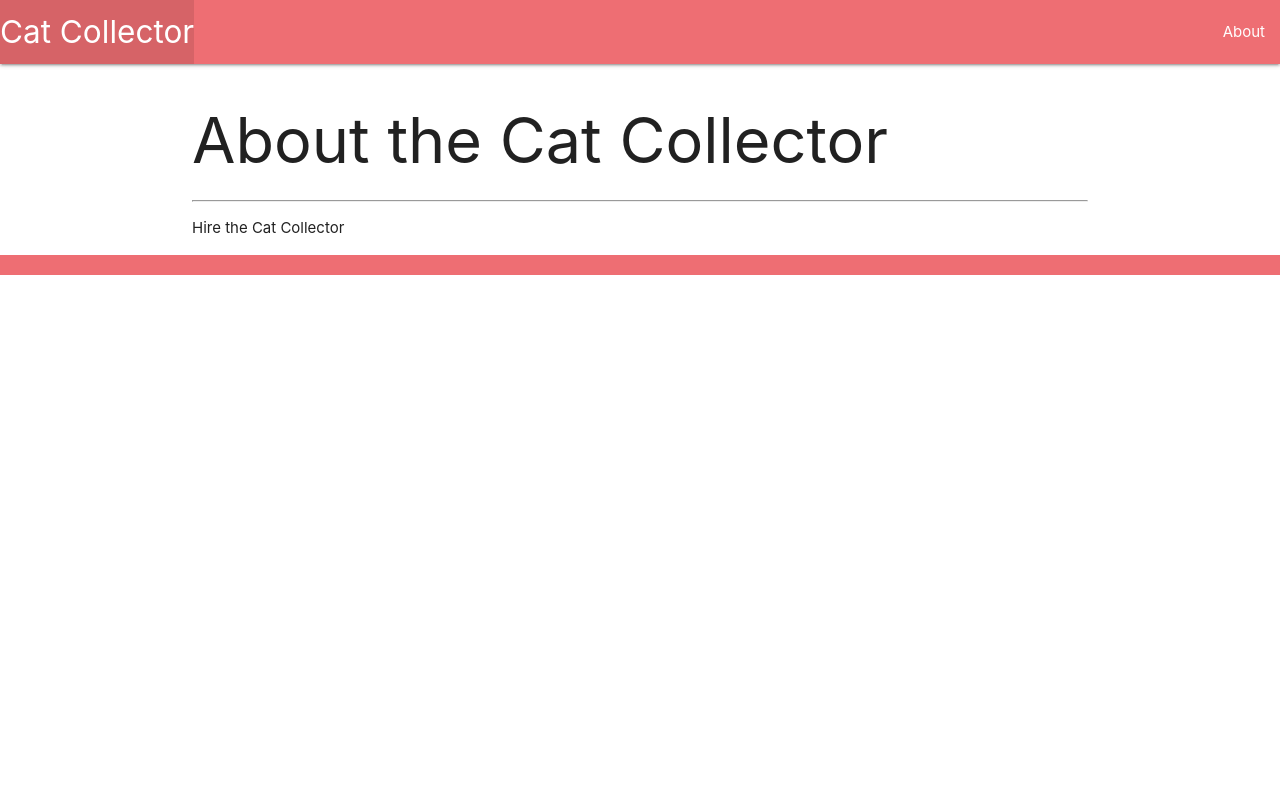
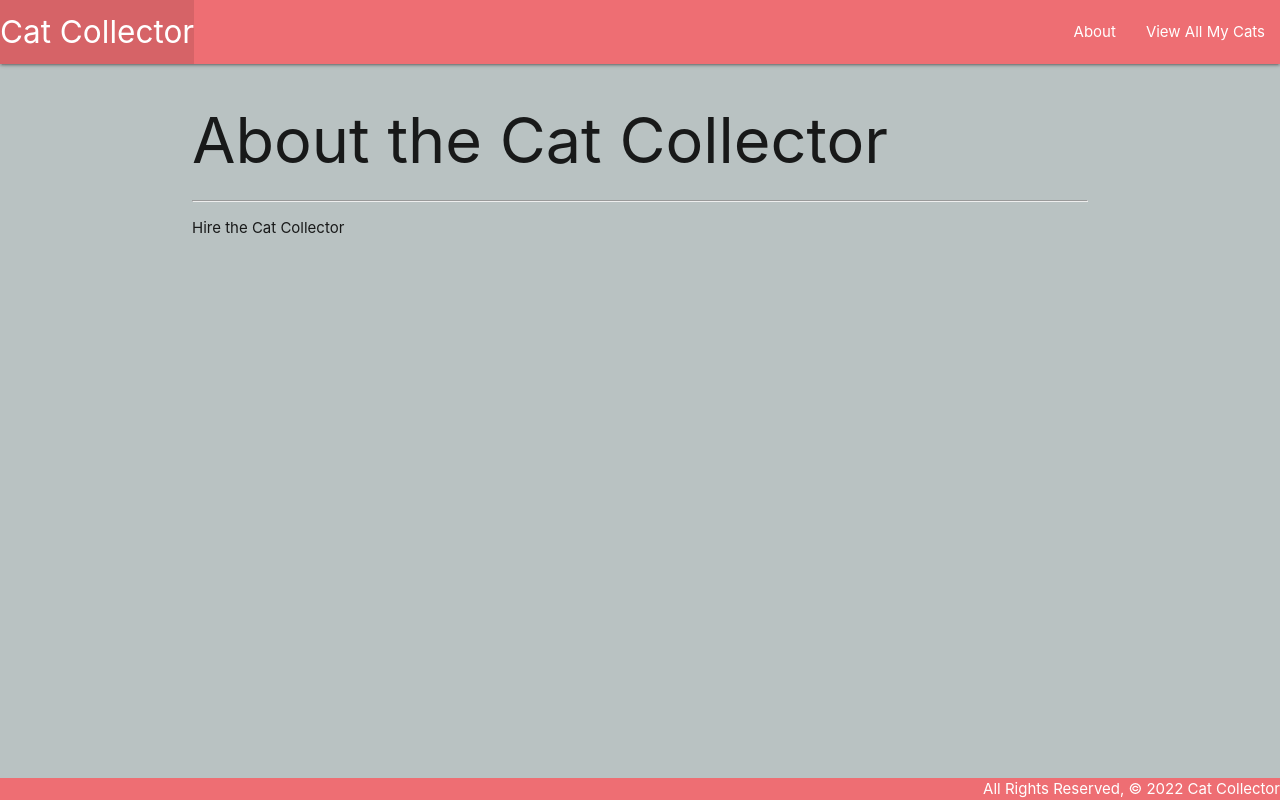
Before and after one commit to LilaNawar/p3assessment, a Django app: page /about/ in a window 1280 px wide. Run offline with Django 4.2, Linux system fonts and the light colour scheme.

Commit message:
Cat Collector checkpoint 02

```diff
--- /dev/null
+++ b/main_app/static/css/style.css
@@ -0,0 +1,15 @@
+body{
+    background-color: rgb(185, 194, 194);
+    display: flex;
+    min-height: 100vh;
+    flex-direction: column;
+}
+
+main {
+    flex: 1 0 auto;
+}
+
+footer.page-footer {
+    padding-top: 0;
+    text-align: right;
+}
--- a/main_app/templates/base.html
+++ b/main_app/templates/base.html
@@ -1,3 +1,4 @@
+{% load static %}
 <!DOCTYPE html>
 <html lang="en">
   <head>
@@ -9,6 +10,7 @@
       rel="stylesheet"
       href="https://cdnjs.cloudflare.com/ajax/libs/materialize/1.0.0/css/materialize.min.css"
     />
+    <link rel="stylesheet" type="text/css" href="{% static 'css/style.css' %}">
   </head>
   <body>
     <header class="navbar-fixed">
@@ -24,6 +26,10 @@
             <li>
               <a href="/about">About</a>
             </li>
+            <li>
+                <a href="/cats">View All My Cats</a>
+            </li>
+
           </ul>
         </div>
       </nav>
--- a/main_app/urls.py
+++ b/main_app/urls.py
@@ -4,4 +4,5 @@
 urlpatterns = [
     path('', views.home, name="home"),
     path('about/', views.about, name='about'),
+    path('cats/', views.cats_index, name='index')
 ]
--- a/main_app/views.py
+++ b/main_app/views.py
@@ -2,9 +2,25 @@
 from django.shortcuts import render
 from django.http import HttpResponse
 # Create your views here.
+
+class Cat:
+    def __init__(self, name, breed, description, age):
+        self.name = name
+        self.breed = breed
+        self.description = description
+        self.age = age
+
+cats = [
+  Cat('Lolo', 'tabby', 'foul little demon', 3),
+  Cat('Sachi', 'tortoise shell', 'diluted tortoise shell', 0),
+  Cat('Raven', 'black tripod', '3 legged cat', 4)
+]
 
 def home(request):
     return HttpResponse('<h1> Cat Collector </h1>')
 
 def about(request):
   return render(request, 'about.html')
+
+def cats_index(request):
+    return render(request, 'cats/index.html', { 'cats': cats})
```
Also changed, not shown: main_app/templates/cats/index.html (added, +26 -0 lines).
